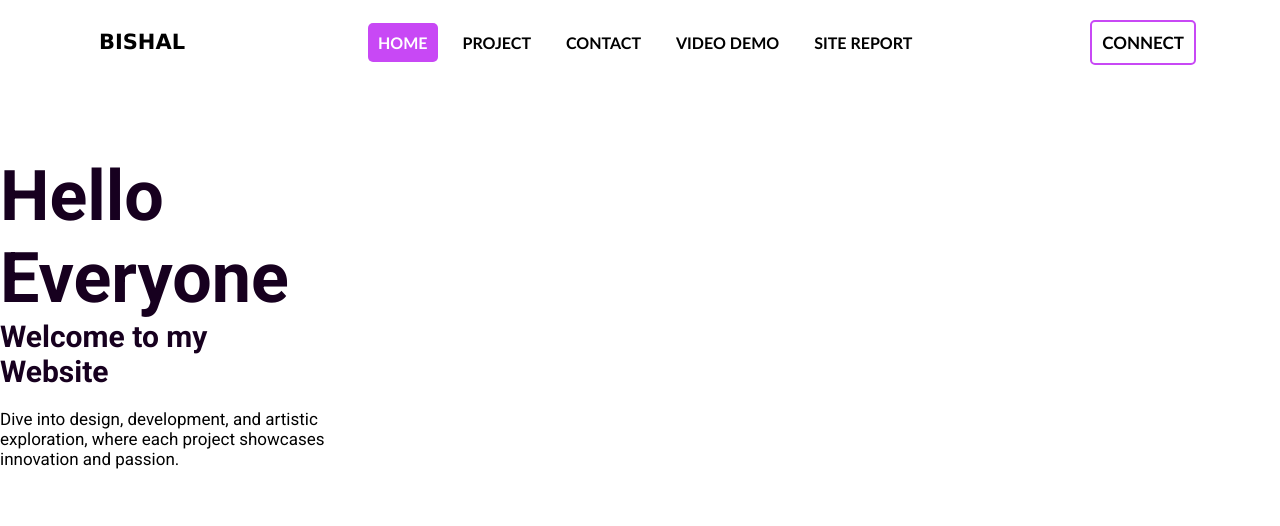
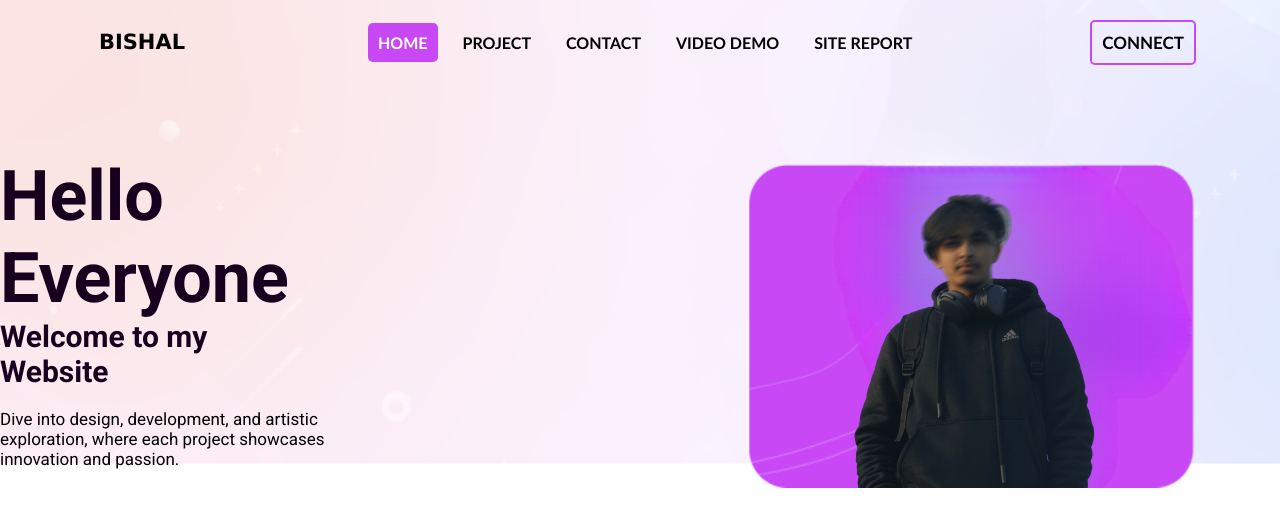
Before and after one commit to bishaldh/project-1, a plain HTML site: page index.html in a window 1280 px wide. Drawn offline with Linux system fonts and the light colour scheme.

Commit message:
Updated css with new content

```diff
--- a/style.css
+++ b/style.css
@@ -8,7 +8,7 @@ body{
     display: flex;
     flex-direction: column;
     align-items: center;
-    background-image: url('placeholder image.png');
+    background-image: url('placeholder.png');
     background-size: cover;
     background-repeat: no-repeat;
     /* height: 100vH;   */
```
